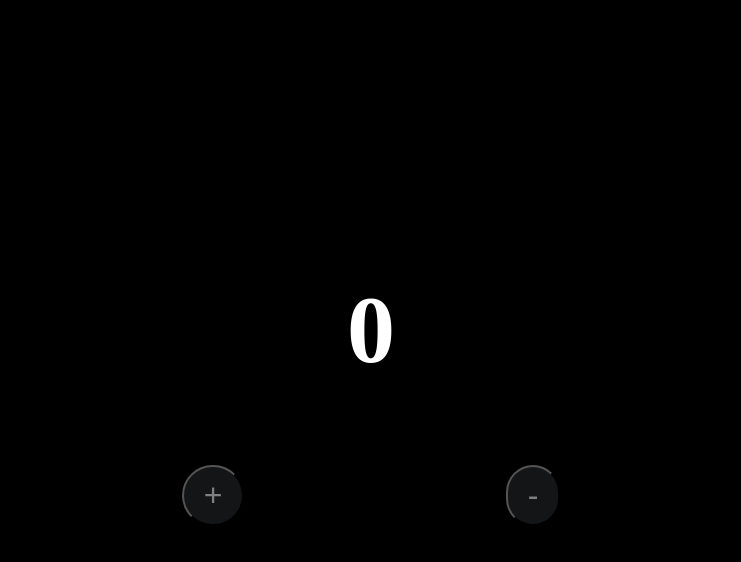
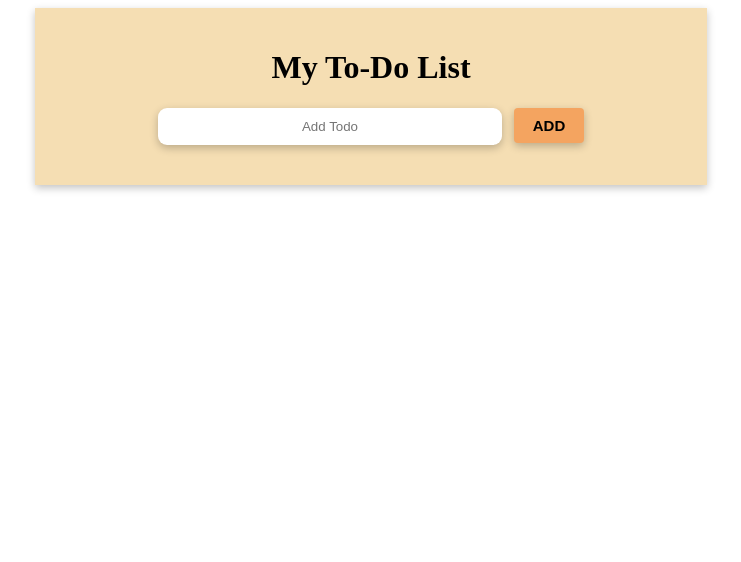
Before and after one commit to Jedpalero/10-Practice-Project-React, a React (Create React App) app: page / in a window 1280 px wide. Shown: the top 562 px of the page, without its empty margins (269-1010 px from the left). Built offline with nearby package versions, Linux system fonts and the light colour scheme.

Commit message:
To-Do List Project

```diff
--- a/src/App.js
+++ b/src/App.js
@@ -1,9 +1,10 @@
-import Counter from "./Counter";
+import Todo from "./Todo";
+import "./style.css";
 
 function App() {
   return (
     <>
-      <Counter />
+      <Todo />
     </>
   );
 }
--- a/src/Counter.js
+++ /dev/null
@@ -1,30 +0,0 @@
-import React, { useState } from "react";
-import "./style.css";
-
-const Counter = () => {
-  const [count, setCount] = useState(0);
-
-  const increment = () => {
-    setCount(count + 1);
-  };
-  const decrement = () => {
-    setCount(count > 0 ? count - 1 : count);
-  };
-  return (
-    <>
-      <div className="container">
-        <h1 className="number">{count}</h1>
-      </div>
-      <section className="btns-container">
-        <button onClick={increment} className="increment">
-          +
-        </button>
-        <button onClick={decrement} className="decrement">
-          -
-        </button>
-      </section>
-    </>
-  );
-};
-
-export default Counter;
--- /dev/null
+++ b/src/Todo.js
@@ -0,0 +1,104 @@
+// USING MAP AND FILTER TO CREATE TODO LIST
+// import React, { useState } from "react";
+// import "./style.css";
+
+// const Todo = () => {
+//   const [todos, setTodos] = useState([]);
+//   const [input, setInput] = useState("");
+
+//   const handleChange = (e) => {
+//     setInput(e.target.value);
+//   };
+
+//   const handleSubmit = () => {
+//     setTodos((todos) => todos.concat({ text: input, id: Math.random() }));
+//     setInput("");
+//   };
+
+//   const removeTodo = (id) => {
+//     setTodos((todos) => todos.filter((t) => t.id !== id));
+//   };
+
+//   return (
+//     <>
+//       <div className="container">
+//         <input
+//           type="text"
+//           value={input}
+//           onChange={handleChange}
+//           placeholder="Add Todo"
+//         />
+//         <button onClick={handleSubmit}>submit</button>
+//         <ul className="todos-list">
+//           {todos.map(({ text, id }) => (
+//             <li className="todo" key={id}>
+//               <span>{text}</span>
+//               <button className="close" onClick={() => removeTodo(id)}>
+//                 X
+//               </button>
+//             </li>
+//           ))}
+//         </ul>
+//       </div>
+//     </>
+//   );
+// };
+
+// export default Todo;
+
+import React, { useState } from "react";
+
+const Todo = () => {
+  const [todos, setTodos] = useState([]);
+  const [input, setInput] = useState("");
+
+  const handleChange = (e) => {
+    setInput(e.target.value);
+  };
+
+  const handleSubmit = (todo) => {
+    const newTask = {
+      text: todo,
+      id: Math.random(),
+    };
+    setTodos([...todos, newTask]);
+    setInput("");
+  };
+
+  const removeTodo = (id) => {
+    const newList = todos.filter((todo) => todo.id !== id);
+
+    setTodos(newList);
+    // setTodos(todos.filter((todo) => todo.id !== id));
+  };
+
+  return (
+    <>
+      <div className="Todo">
+        <h1>My To-Do List</h1>
+        <div className="Top">
+          <input
+            className="input"
+            type="text"
+            value={input}
+            onChange={handleChange}
+            placeholder="Add Todo"
+          />
+          <button className="btn" onClick={() => handleSubmit(input)}>
+            ADD
+          </button>
+        </div>
+        <ul>
+          {todos.map((todo) => (
+            <li key={todo.id}>
+              <span>{todo.text}</span>
+              <button onClick={() => removeTodo(todo.id)}>X</button>
+            </li>
+          ))}
+        </ul>
+      </div>
+    </>
+  );
+};
+
+export default Todo;
--- a/src/style.css
+++ b/src/style.css
@@ -1,37 +1,120 @@
-* {
+/* * {
   padding: 0;
   margin: 0;
   box-sizing: border-box;
 }
 
 body {
-  background: #000;
+  background: #f5f9eb;
   height: 100vh;
-  color: white;
   display: flex;
-  flex-direction: column;
   justify-content: center;
   align-items: center;
-  text-align: center;
 }
 
-.container .number {
-  font-size: 6rem;
+.container {
+  background: #fcfff3;
+  padding: 50px;
 }
 
-
-.btns-container {
-  width: 40rem;
-  display: flex;
-  justify-content: space-around;
-  margin-top: 5rem;
+input {
+  padding: 15px;
+  border: none;
+  outline: none;
+  background: #f5f9eb;
+  width: 300px;
+  margin-right: 10px;
 }
 
-.increment, .decrement {
+button {
+  border-radius: 100px;
+  background: #454545;
+  padding: 5px;
+  border: none;
+  outline: none;
+  color: #fff;
   padding: 10px 20px;
-  border-radius: 100px;
-  font-size: 2rem;
-  color: gray;
-  background: #141517;
   cursor: pointer;
 }
+
+.todos-list {
+  margin-top: 3rem;
+}
+
+.todo {
+  list-style: none;
+  display: flex;
+  justify-content: space-between;
+  align-items: center;
+  background: #f5f9eb;
+  padding: 7px 20px;
+  margin: 10px;
+  font-family: sans-serif;
+}
+
+.close {
+  padding: 5px 10px;
+  cursor: pointer;
+} */
+
+.App {
+  font-family: sans-serif;
+  display: flex;
+  justify-content: center;
+  align-items: center;
+  height: 100vh;
+}
+
+.Todo {
+  background-color: wheat;
+  text-align: center;
+  width: 50%;
+  padding: 20px;
+  box-shadow: rgba(0, 0, 0, 0.24) 0px 3px 8px;
+  margin: auto;
+}
+
+ul {
+  list-style-type: none;
+  padding: 10px;
+  margin: 0;
+}
+
+button {
+  width: 70px;
+  height: 35px;
+  background-color: sandybrown;
+  border: none;
+  font-size: 15px;
+  font-weight: 800;
+  border-radius: 4px;
+  box-shadow: rgba(0, 0, 0, 0.24) 0px 3px 8px;
+}
+
+.input {
+  border: none;
+  width: 340px;
+  height: 35px;
+  border-radius: 9px;
+  text-align: center;
+  box-shadow: rgba(0, 0, 0, 0.24) 0px 3px 8px;
+}
+
+.Top {
+  display: flex;
+  justify-content: center;
+  gap: 12px;
+}
+
+li {
+  display: flex;
+  justify-content: space-evenly;
+  align-items: center;
+  padding: 10px;
+
+}
+
+li:before {
+  content: "*";
+  margin-right: 5px;
+}
```
